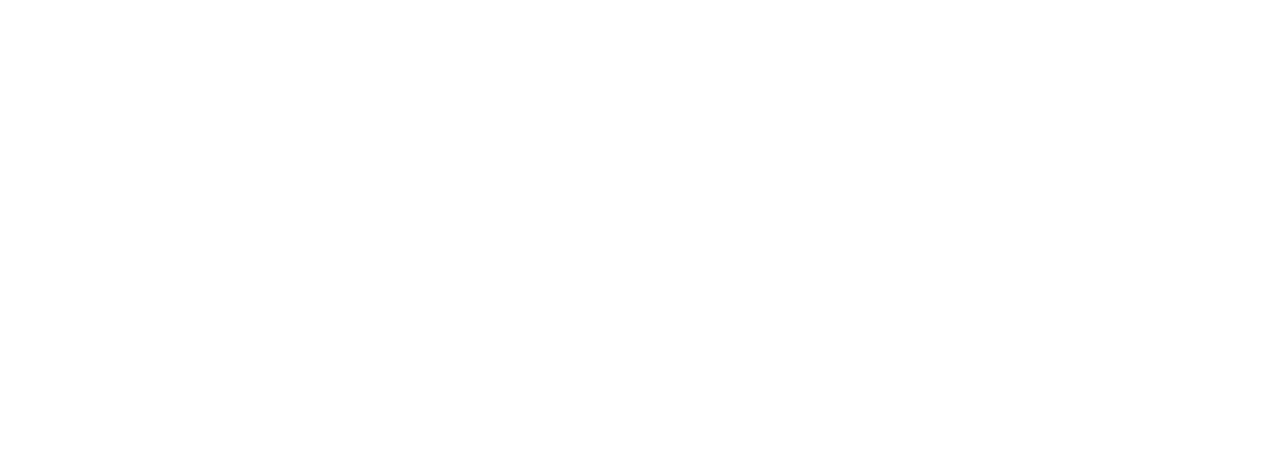
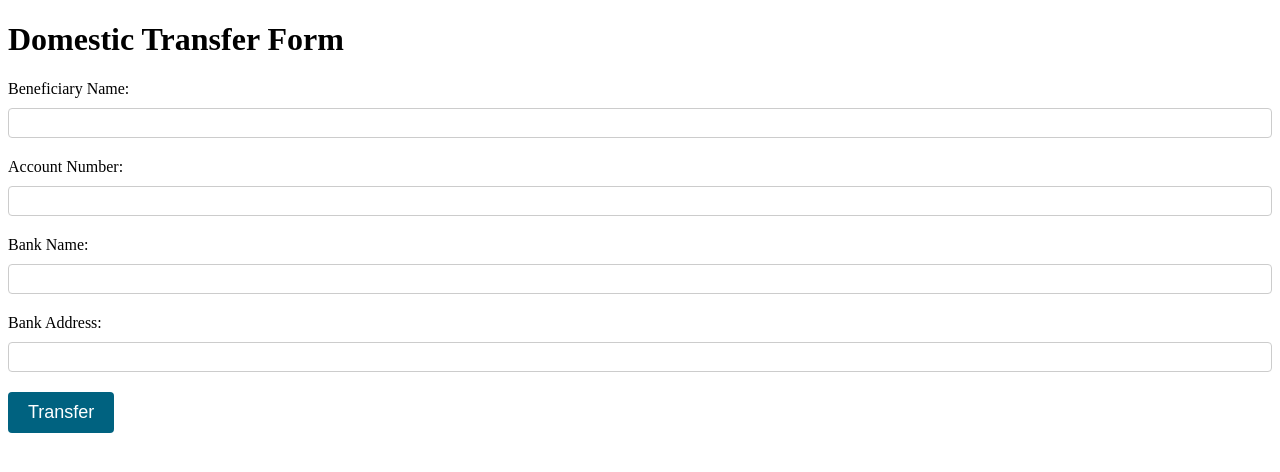
Before and after one commit to software-engineering-2023/HSM, a website: page bankApp/client/domestic.html in a window 1280 px wide. Drawn offline with Linux system fonts and the light colour scheme.

Commit message:
Basic Domestic Transfer Form

```diff
--- a/bankApp/client/domestic.html
+++ b/bankApp/client/domestic.html
@@ -0,0 +1,51 @@
+<!DOCTYPE html>
+<html>
+<head>
+	<title>Domestic Transfer Form</title>
+	<style>
+		label {
+			display: block;
+			margin-bottom: 10px;
+		}
+		input[type=text] {
+			padding: 5px;
+			font-size: 16px;
+			border-radius: 4px;
+			border: 1px solid #ccc;
+			width: 100%;
+			box-sizing: border-box;
+			margin-bottom: 20px;
+		}
+		input[type=submit] {
+			padding: 10px 20px;
+			font-size: 18px;
+			background-color: rgb(0,98,128);
+			color: #fff;
+			border: none;
+			cursor: pointer;
+			border-radius: 4px;
+		}
+		input[type=submit]:hover {
+			background-color: rgb(52, 107, 124);
+		}
+	</style>
+</head>
+<body>
+	<h1>Domestic Transfer Form</h1>
+	<form action="process_transfer.php" method="post">
+		<label for="beneficiary-name">Beneficiary Name:</label>
+		<input type="text" id="beneficiary-name" name="beneficiary-name" required>
+
+		<label for="account-number">Account Number:</label>
+		<input type="text" id="account-number" name="account-number" required>
+
+		<label for="bank-name">Bank Name:</label>
+		<input type="text" id="bank-name" name="bank-name" required>
+
+		<label for="bank-address">Bank Address:</label>
+		<input type="text" id="bank-address" name="bank-address" required>
+
+		<input type="submit" value="Transfer">
+	</form>
+</body>
+</html>
```
Also changed, not shown: bankApp/client/transfer.html (+2 -2 lines), bankApp/client/external.html (deleted), bankApp/client/international.html (added).
